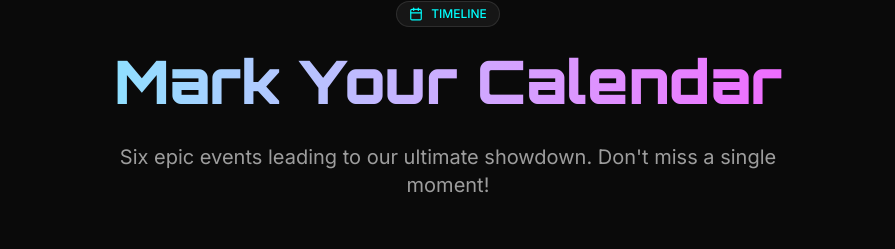
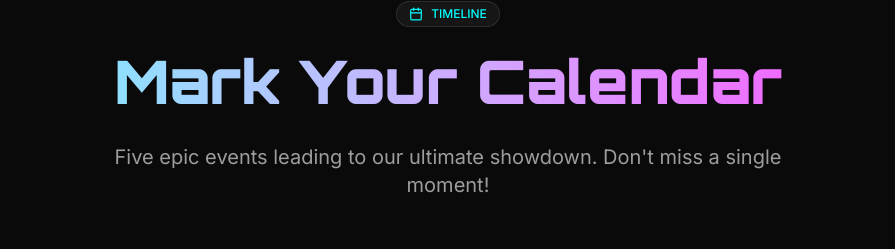
Before and after one commit to ashleylpm/kingdomlympics, a React (Vite) app: page / in a window 1280 px wide. Shown: the part 2370-2619 px from the top of the page, without its empty margins (192-1087 px from the left). Built offline with nearby package versions, Linux system fonts and the light colour scheme.

Commit message:
change to 5 events

```diff
--- a/src/components/Timeline.tsx
+++ b/src/components/Timeline.tsx
@@ -1,6 +1,6 @@
 import React from 'react';
 import { motion } from 'motion/react';
-import { Calendar, Clock, Crown } from 'lucide-react';
+import { Calendar, Crown } from 'lucide-react';
 
 export const Timeline: React.FC = () => {
   const keyEvents = [
@@ -55,7 +55,7 @@ export const Timeline: React.FC = () => {
         </h2>
 
         <p className="text-lg md:text-xl text-white/60 max-w-2xl mx-auto">
-          Six epic events leading to our ultimate showdown. Don't miss a single moment!
+          Five epic events leading to our ultimate showdown. Don't miss a single moment!
         </p>
       </motion.div>
 
```
